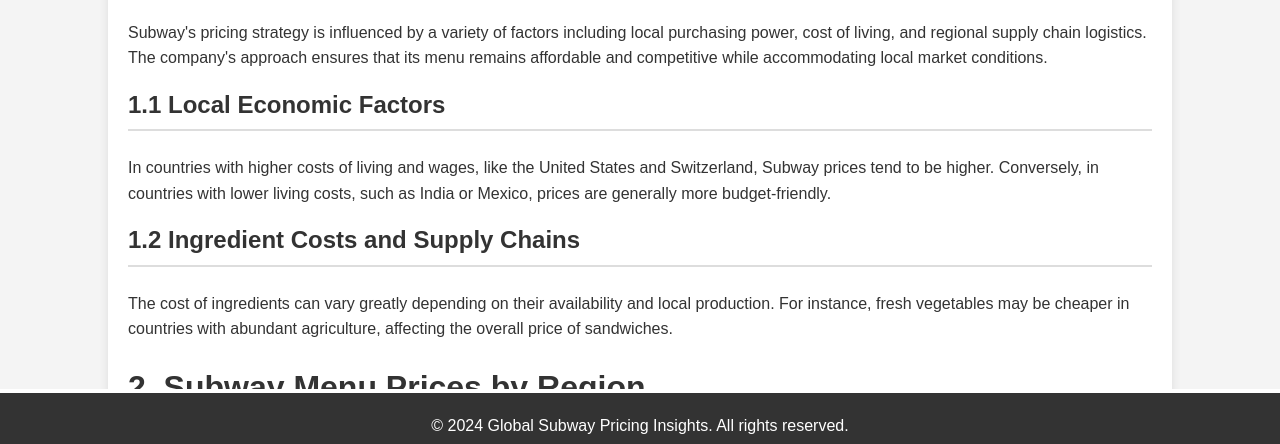
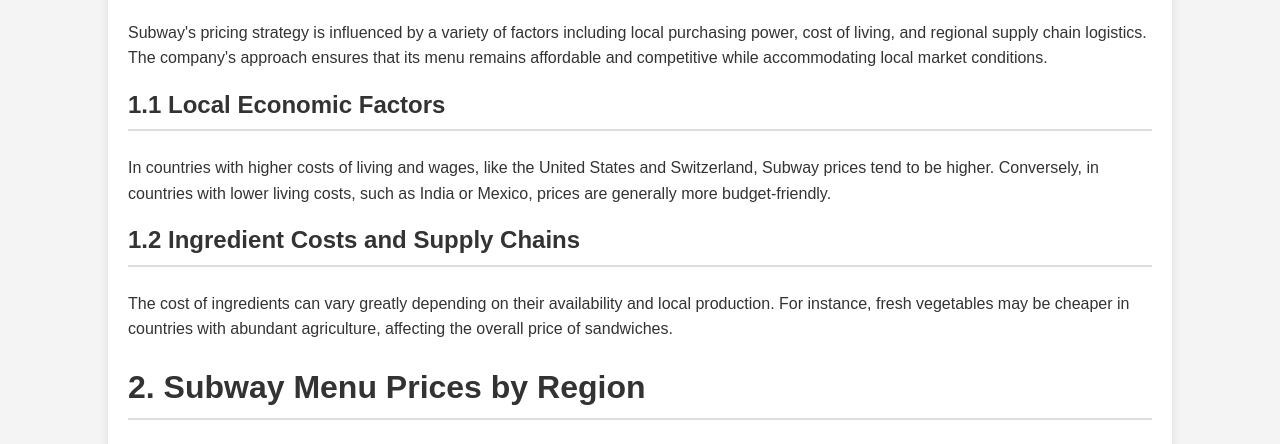
Before and after one commit to roberthinsom/subwaymenusprice-netlify, a plain HTML site: page index.html in a window 1280 px wide. Shown: the part 341-785 px from the top of the page. Drawn offline with Linux system fonts and the light colour scheme.

Commit message:
Update index.html

```diff
--- a/index.html
+++ b/index.html
@@ -149,9 +149,5 @@
             <p>Feel free to share your own experiences and insights about Subway prices in your country in the comments below!</p>
         </section>
     </div>
-
-    <footer>
-        <p>&copy; 2024 Global Subway Pricing Insights. All rights reserved.</p>
-    </footer>
 </body>
 </html>
```
